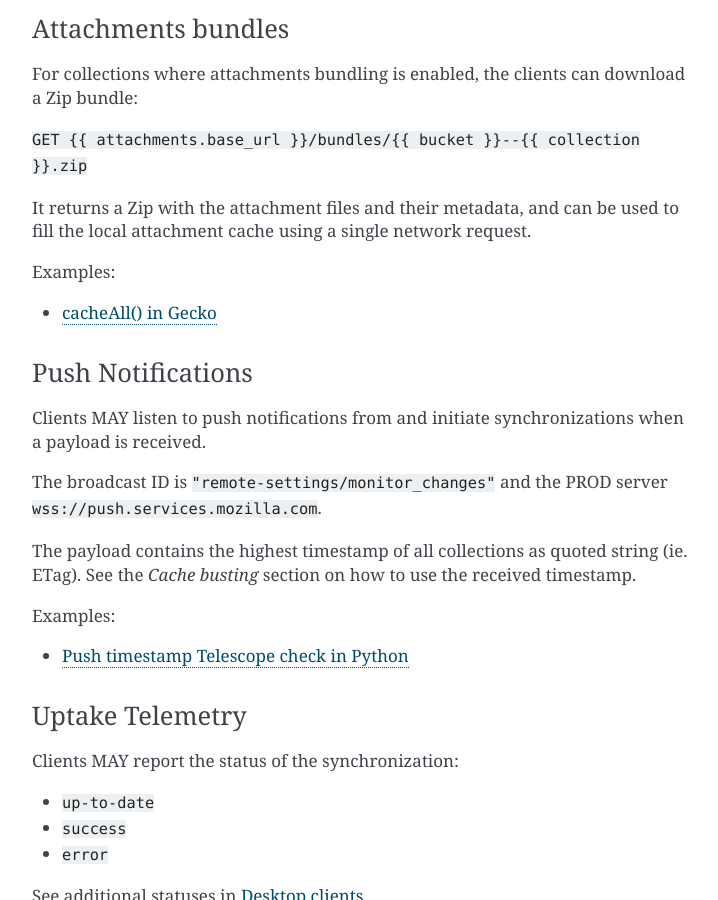
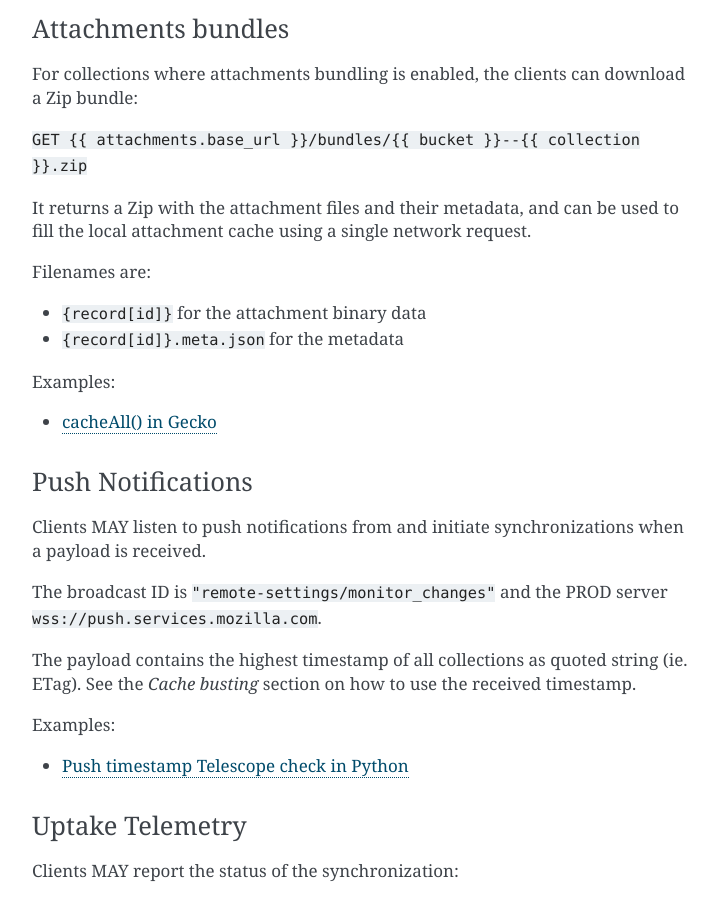
Before and after one commit to mozilla/remote-settings, a Sphinx documentation site: the page built from docs/client-specifications.rst, in a window 1280 px wide and 900 px high, scrolled down 8141 px. Shown: the whole window, without its empty margins (388-1106 px from the left). Built offline with Sphinx 7.4.7, drawn with Linux system fonts in a browser that asks for light colours.

Commit message:
Add details about filenames in attachment bundles

```diff
--- a/docs/client-specifications.rst
+++ b/docs/client-specifications.rst
@@ -316,6 +316,11 @@ For collections where attachments bundling is enabled, the clients can download
 
 It returns a Zip with the attachment files and their metadata, and can be used to fill the local attachment cache using a single network request.
 
+Filenames are:
+
+- ``{record[id]}`` for the attachment binary data
+- ``{record[id]}.meta.json`` for the metadata
+
 Examples:
 
 * `cacheAll() in Gecko <https://searchfox.org/mozilla-central/rev/e968519d806b140c402c3b3932cd5f6cd7cc42ac/services/settings/Attachments.sys.mjs#181-273>`_
```
